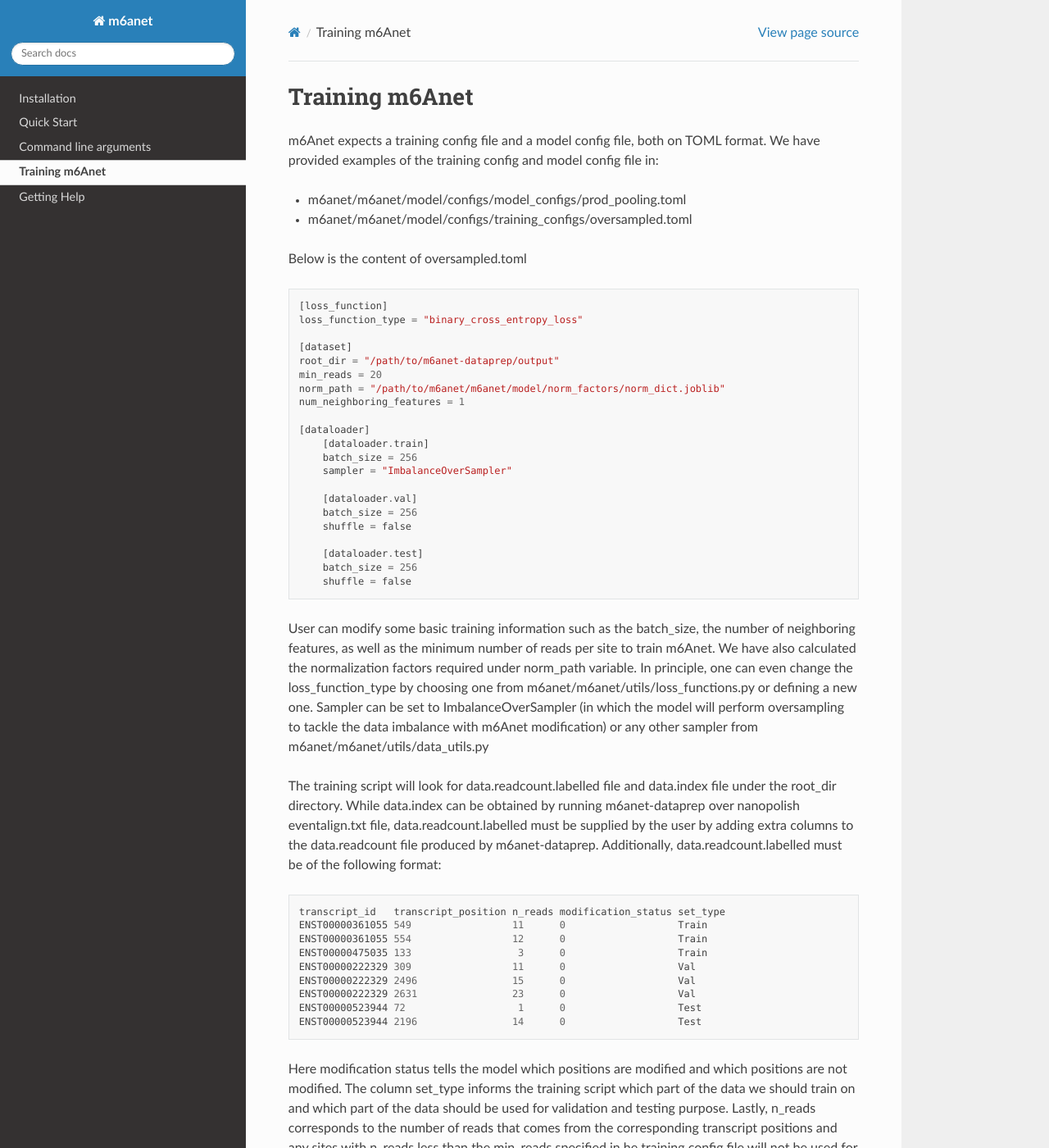
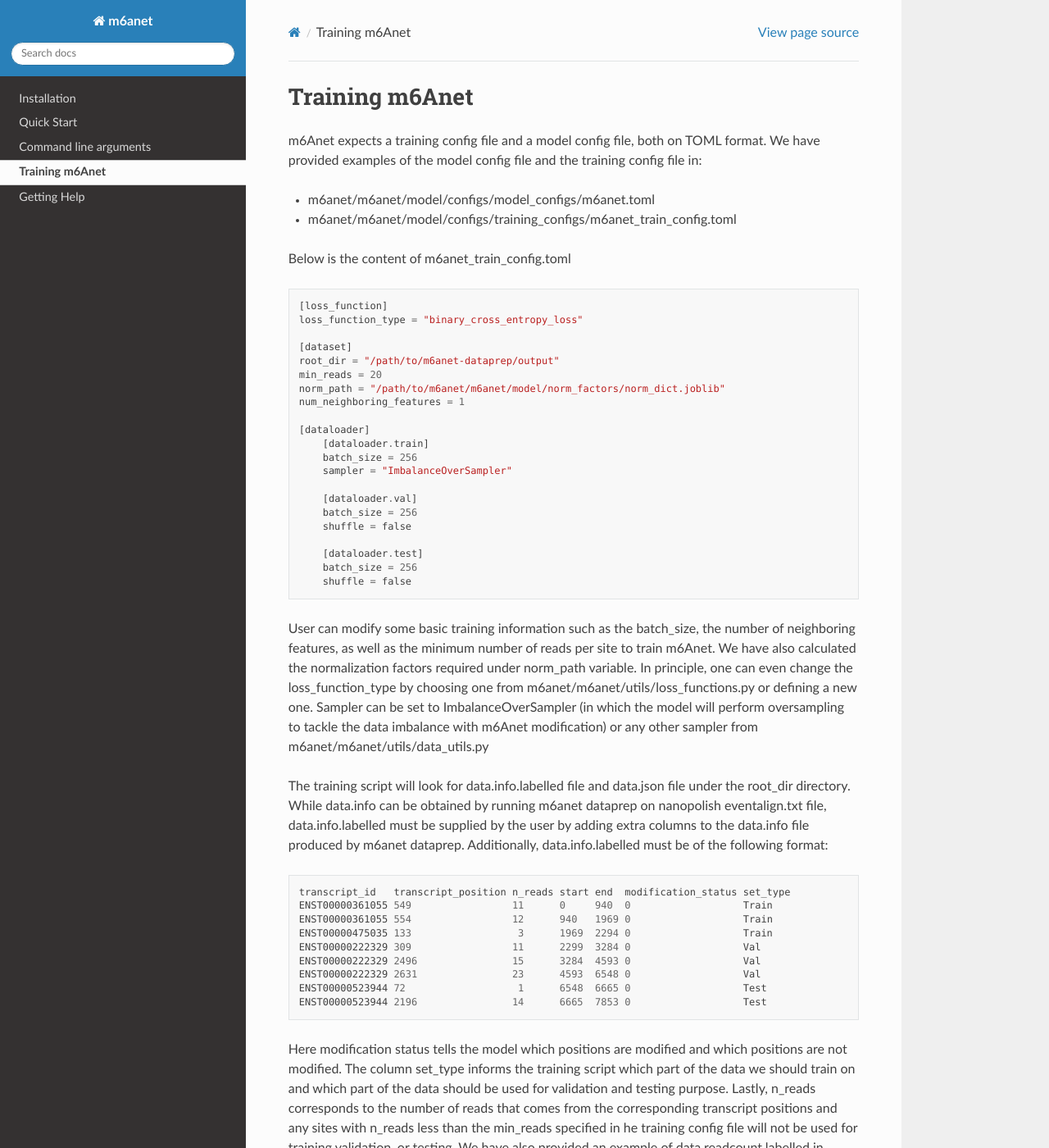
Before and after one commit to GoekeLab/m6anet, a Sphinx documentation site: the page built from docs/source/training.rst, in a window 1280 px wide and 1400 px high. Shown: the whole window at 82% size. Built offline with Sphinx 7.4.7 and the Read the Docs theme 2.0.0, drawn with Linux system fonts in a browser that asks for light colours; some of the changed text lies outside the part shown.

Commit message:
modify documentation to reflect new set of commands

```diff
--- a/docs/source/training.rst
+++ b/docs/source/training.rst
@@ -2,12 +2,12 @@
 
 Training m6Anet
 =======================
-m6Anet expects a training config file and a model config file, both on TOML format. We have provided examples of the training config and model config file in:
+m6Anet expects a training config file and a model config file, both on TOML format. We have provided examples of the model config file and the training config file in:
 
-* m6anet/m6anet/model/configs/model_configs/prod_pooling.toml
-* m6anet/m6anet/model/configs/training_configs/oversampled.toml
+* m6anet/m6anet/model/configs/model_configs/m6anet.toml
+* m6anet/m6anet/model/configs/training_configs/m6anet_train_config.toml
 
-Below is the content of oversampled.toml
+Below is the content of m6anet_train_config.toml
 
 ::
 
@@ -36,21 +36,21 @@
 User can modify some basic training information such as the batch_size, the number of neighboring features, as well as the minimum number of reads per site to train m6Anet. We have also calculated the normalization factors required under norm_path variable. In principle, one can even change the loss_function_type by choosing one from m6anet/m6anet/utils/loss_functions.py or defining a new one. Sampler can be set to ImbalanceOverSampler (in which the model will perform oversampling to tackle the data imbalance with m6Anet modification) or any other sampler from m6anet/m6anet/utils/data_utils.py
 
 
-The training script will look for data.readcount.labelled file and data.index file under the root_dir directory. While data.index can be obtained by running m6anet-dataprep over nanopolish eventalign.txt file, data.readcount.labelled must be supplied by the user by adding extra columns to the data.readcount file produced by m6anet-dataprep. Additionally, data.readcount.labelled must be of the following format::
+The training script will look for data.info.labelled file and data.json file under the root_dir directory. While data.info can be obtained by running m6anet dataprep on nanopolish eventalign.txt file, data.info.labelled must be supplied by the user by adding extra columns to the data.info file produced by m6anet dataprep. Additionally, data.info.labelled must be of the following format::
 
- transcript_id   transcript_position n_reads modification_status set_type
- ENST00000361055 549                 11      0                   Train
- ENST00000361055 554                 12      0                   Train
- ENST00000475035 133                  3      0                   Train
- ENST00000222329 309                 11      0                   Val
- ENST00000222329 2496                15      0                   Val
- ENST00000222329 2631                23      0                   Val
- ENST00000523944 72                   1      0                   Test
- ENST00000523944 2196                14      0                   Test
+ transcript_id   transcript_position n_reads start end  modification_status set_type
+ ENST00000361055 549                 11      0     940  0                   Train
+ ENST00000361055 554                 12      940   1969 0                   Train
+ ENST00000475035 133                  3      1969  2294 0                   Train
+ ENST00000222329 309                 11      2299  3284 0                   Val
+ ENST00000222329 2496                15      3284  4593 0                   Val
+ ENST00000222329 2631                23      4593  6548 0                   Val
+ ENST00000523944 72                   1      6548  6665 0                   Test
+ ENST00000523944 2196                14      6665  7853 0                   Test
 
 Here modification status tells the model which positions are modified and which positions are not modified. The column set_type informs the training script which part of the data we should train on and which part of the data should be used for validation and testing purpose. Lastly, n_reads corresponds to the number of reads that comes from the corresponding transcript positions and any sites with n_reads less than the min_reads specified in he training config file will not be used for training validation, or testing. We have also provided an example of data.readcount.labelled in m6anet/demo/ folder.
 
-Below is the content of prod_pooling.toml::
+Below is the content of m6anet.toml::
 
  model = "prod_sigmoid_pooling"
 
@@ -90,11 +90,11 @@
 
 In order to train m6Anet, please change the root_dir variable inside prod_pooling.toml to m6anet/demo/. Afterwards, run m6anet-dataprep::
 
-     m6anet-dataprep --eventalign m6anet/demo/eventalign.txt \
+     m6anet dataprep --eventalign m6anet/demo/eventalign.txt \
                     --out_dir m6anet/demo/ --n_processes 4
 
 This will produce data.index file and data.json file that will be used for the script to access the preprocessed data Next, to train m6Anet using the demo data, run::
 
-   m6anet-train --model_config m6anet/model/configs/model_configs/prod_pooling.toml --train_config ../m6anet/model/configs/training_configs/oversampled.toml --save_dir /path/to/save_dir --device cpu --lr 0.0001 --seed 25 --epochs 30 --num_workers 4 --save_per_epoch 1 --num_iterations 5
+   m6anet train --model_config m6anet/model/configs/model_configs/m6anet.toml --train_config ../m6anet/model/configs/training_configs/m6anet_train_config.toml --save_dir /path/to/save_dir --device cpu --lr 0.0001 --seed 25 --epochs 30 --num_workers 4 --save_per_epoch 1 --num_iterations 5
 
 The model will be trained on cpu for 30 epochs and we will save the model states every 1 epoch. One can replace the device argument with cuda to train with GPU. For complete description of the command line arguments, please see :ref:`Command line arguments page <cmd>`
```
Also changed, not shown: docs/source/quickstart.rst (+11 -6 lines).
